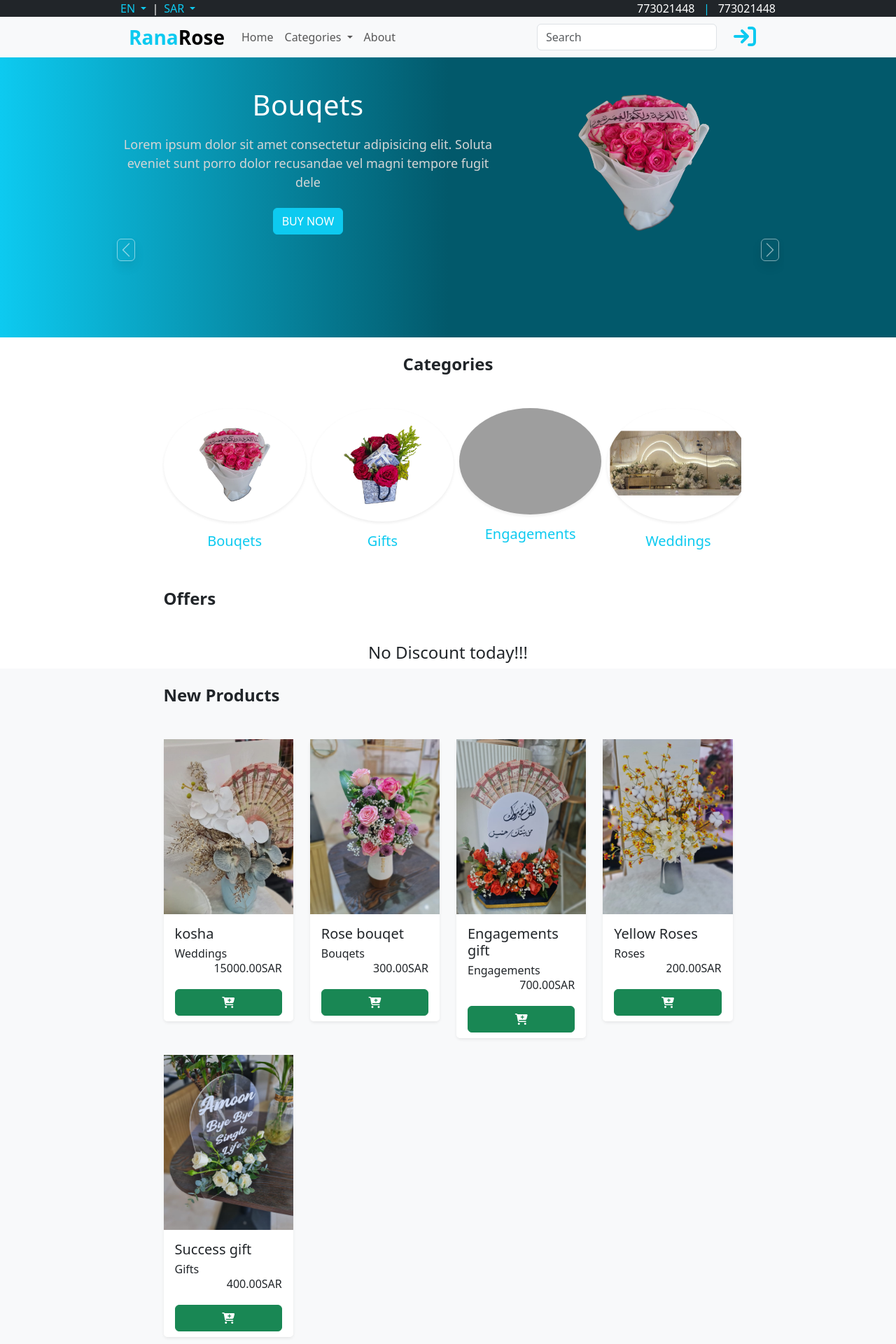
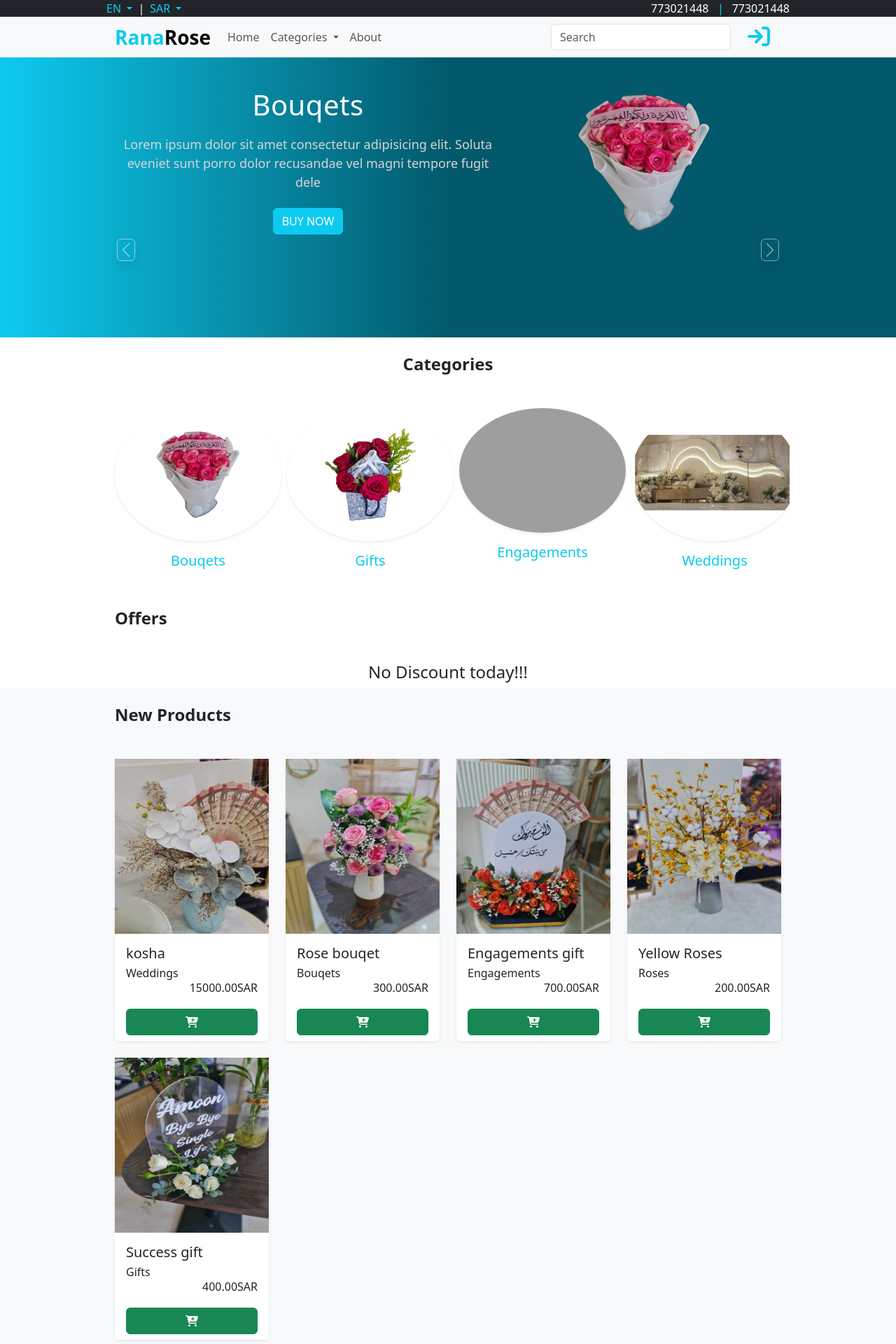
Before and after one commit to akfaqih3/Rana-Rose, a Django app: page / in a window 1280 px wide. Shown: the top 1920 px of the page at 70% size. Run offline with Django 5.2, Linux system fonts and the light colour scheme; data comes from the database, SQL or seed files in the repository; both versions use the stored data as it was after the commit; some libraries are stand-ins or nearby versions; grey boxes are pictures that could not be loaded.

Commit message:
edit max-width of container class

```diff
--- a/RanaRose/static/style.css
+++ b/RanaRose/static/style.css
@@ -1,3 +1,4 @@
+
 
 #myCarousel .carousel-item .mask {
     position: absolute;
--- a/RanaRose/templates/include/categoriesCarousel.html
+++ b/RanaRose/templates/include/categoriesCarousel.html
@@ -2,7 +2,7 @@
 <section class="pb-2 " >
     <div class="text-center container">
 
-        <div class="row w-75 m-auto">
+        <div class="row m-auto">
           <h4 class="mt-4 mb-5 text-center"><strong>Categories</strong></h4>
             <div class="d-flex gap-2 overflow-auto">
                 {% for category in categories %}
--- a/RanaRose/templates/include/header.html
+++ b/RanaRose/templates/include/header.html
@@ -1,7 +1,11 @@
-
+<style>
+  .container{
+    max-width: 1000px !important;
+  }
+</style>
 <!-- Navbar -->
 <nav class="navbar navbar-expand-lg d-none d-lg-block p-0 navbar-dark bg-dark">
-    <div class="container w-75 m-auto">
+    <div class="container m-auto">
       <ul class="navbar-nav">
         <!-- Icon dropdown -->
         <li class="nav-item dropdown">
@@ -86,9 +90,9 @@
     </div>
 </nav>
 
-<div class="bg-body-tertiary ">
-    <div class="container w-75 m-auto">
-        <nav class="navbar navbar-expand-md sticky-top navbar-light bg-body-tertiary">
+<div class="bg-body-tertiary " id="navigation">
+    <div class="container">
+        <nav  class="navbar navbar-expand-md navbar-light bg-body-tertiary">
             <!-- Container wrapper -->
             <div class="container-fluid">
               <!-- Toggle button -->
--- a/RanaRose/templates/include/main.html
+++ b/RanaRose/templates/include/main.html
@@ -7,7 +7,7 @@
 <div id="products">
     <section class="bg-white">
         <div class="text-center container">
-            <div class="row w-75 m-auto">
+            <div class="row m-auto">
                 <h4 class="mt-4 mb-5 text-start"><strong>Offers</strong></h4>
                 {% for offer in offers %}
                     <div class="col-lg-3 col-md-6 mb-4">
@@ -25,7 +25,7 @@
     <section class="bg-body-tertiary">
         <div class="text-center container">
 
-            <div class="row w-75 m-auto">
+            <div class="row m-auto">
                 <h4 class="mt-4 mb-5 text-start"><strong>New Products</strong></h4>
             {% for product in products %}
                 <div class="col-lg-3 col-md-6 mb-4">
@@ -41,7 +41,7 @@
     <section class="bg-info-subtle pb-2" >
         <div class="text-center container">
 
-            <div class="row w-75 m-auto">
+            <div class="row m-auto">
                 <h4 class="mt-4 mb-5 text-start"><strong>Top selling</strong></h4>
                 <div class="d-flex gap-4 overflow-auto">
                     {% for product in products %}
```
Also changed, not shown: db.sqlite3.
